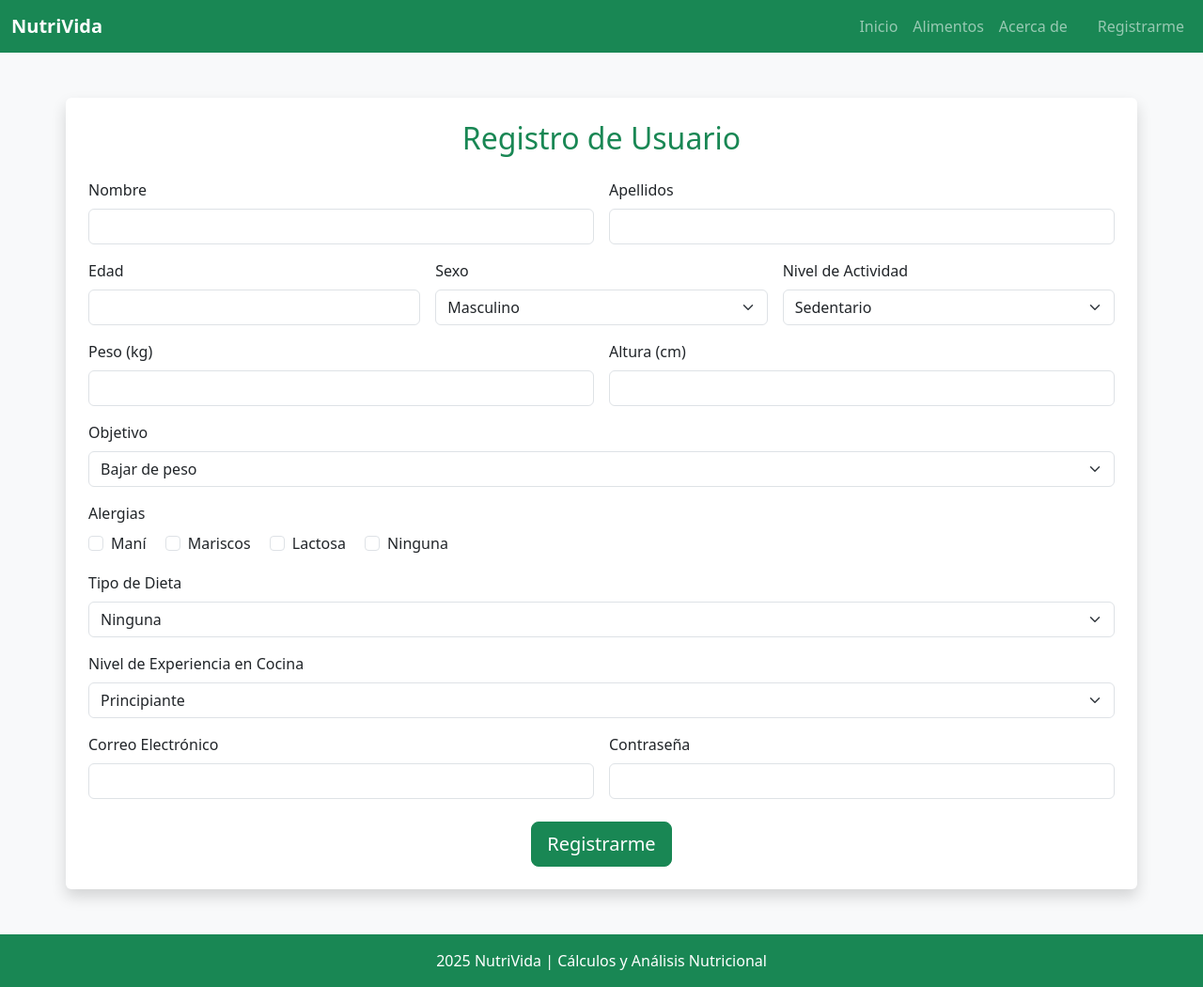
After one commit to LorettoMolina/nutiApp, a Flask app: page /registro in a window 1280 px wide. The commit adds this page. Shown: the whole page at 94% size. Run offline with Flask 3, Linux system fonts and the light colour scheme.

Commit message:
actualizacion

```diff
--- a/app.py
+++ b/app.py
@@ -1,18 +1,86 @@
-from flask import Flask, render_template
+from flask import Flask, render_template, request, redirect, url_for, flash, session
 
 app = Flask(__name__)
+app.secret_key = "clave_super_secreta_nutrivida"
+
+usuarios = {}
 
 @app.route('/')
 def inicio():
     return render_template('index.html')
 
+
+@app.route('/registro', methods=['GET', 'POST'])
+def registro():
+    if request.method == 'POST':
+        nombre = request.form.get('nombre')
+        apellidos = request.form.get('apellidos')
+        edad = request.form.get('edad')
+        sexo = request.form.get('sexo')
+        peso = request.form.get('peso')
+        altura = request.form.get('altura')
+        actividad = request.form.get('actividad')
+        objetivo = request.form.get('objetivo')
+        email = request.form.get('email').lower()
+        password = request.form.get('password')
+        alergias = request.form.getlist('alergias')
+        dieta = request.form.get('dieta')
+        experiencia = request.form.get('experiencia')
+
+        if email in usuarios:
+            flash("Este correo ya está registrado.", "danger")
+            return redirect(url_for('registro'))
+
+        usuarios[email] = {
+            "nombre": nombre,
+            "apellidos": apellidos,
+            "edad": edad,
+            "sexo": sexo,
+            "peso": peso,
+            "altura": altura,
+            "actividad": actividad,
+            "objetivo": objetivo,
+            "email": email,
+            "password": password,
+            "alergias": alergias,
+            "dieta": dieta,
+            "experiencia": experiencia
+        }
+
+        session['usuario'] = email
+        flash("Registro exitoso. ¡Bienvenido a NutriVida!", "success")
+        return redirect(url_for('perfil'))
+
+    return render_template('registro.html')
+
+
+@app.route('/perfil')
+def perfil():
+    if 'usuario' not in session:
+        flash("Inicia sesión o regístrate primero.", "warning")
+        return redirect(url_for('registro'))
+
+    email = session['usuario']
+    usuario = usuarios.get(email)
+    return render_template('perfil.html', usuario=usuario)
+
+
+@app.route('/logout')
+def logout():
+    session.pop('usuario', None)
+    flash("Sesión cerrada correctamente.", "info")
+    return redirect(url_for('inicio'))
+
+
 @app.route('/alimentos')
 def alimentos():
     return render_template('alimentos.html')
+
 
 @app.route('/acerca')
 def acerca():
     return render_template('acerca.html')
 
+
 if __name__ == '__main__':
     app.run(debug=True)
--- a/templates/base.html
+++ b/templates/base.html
@@ -6,50 +6,46 @@
     <title>NutriVida - Aplicación Nutricional</title>
     <link href="https://cdn.jsdelivr.net/npm/bootstrap@5.3.8/dist/css/bootstrap.min.css" rel="stylesheet" integrity="sha384-sRIl4kxILFvY47J16cr9ZwB07vP4J8+LH7qKQnuqkuIAvNWLzeN8tE5YBujZqJLB" crossorigin="anonymous">
 </head>
-
-<body class="bg-light">
-
+<body class="bg-light d-flex flex-column min-vh-100">
 
 <nav class="navbar navbar-expand-lg navbar-dark bg-success">
     <div class="container-fluid">
-        <a class="navbar-brand fw-bold" href="/"> NutriVida</a>
+        <a class="navbar-brand fw-bold" href="{{ url_for('inicio') }}">NutriVida</a>
         <button class="navbar-toggler" type="button" data-bs-toggle="collapse" data-bs-target="#menu">
             <span class="navbar-toggler-icon"></span>
         </button>
 
         <div class="collapse navbar-collapse" id="menu">
             <ul class="navbar-nav ms-auto">
+                <li class="nav-item"><a class="nav-link" href="{{ url_for('inicio') }}">Inicio</a></li>
+                <li class="nav-item"><a class="nav-link" href="{{ url_for('alimentos') }}">Alimentos</a></li>
+                <li class="nav-item"><a class="nav-link" href="{{ url_for('acerca') }}">Acerca de</a></li>
 
-                <li class="nav-item"><a class="nav-link" href="/">Inicio</a></li>
-
-
-                <li class="nav-item dropdown">
-                    <a class="nav-link dropdown-toggle" href="#" id="calculadorasMenu" role="button" data-bs-toggle="dropdown">
-                        Calculadoras
-                    </a>
-                    <ul class="dropdown-menu dropdown-menu-end" aria-labelledby="calculadorasMenu">
-                        <li><a class="dropdown-item" href="/imc">Índice de Masa Corporal (IMC)</a></li>
-                        <li><a class="dropdown-item" href="/tmb">Tasa Metabólica Basal (TMB)</a></li>
-                        <li><a class="dropdown-item" href="/gct">Gasto Calórico Total (GCT)</a></li>
-                        <li><a class="dropdown-item" href="/pesoideal">Peso Corporal Ideal</a></li>
-                        <li><a class="dropdown-item" href="/macronutrientes">Macronutrientes</a></li>
-                    </ul>
-                </li>
-
-
-                <li class="nav-item"><a class="nav-link" href="/analizador">Analizador de Recetas</a></li>
-
-                <li class="nav-item"><a class="nav-link" href="/acerca">Acerca de</a></li>
+                {% if session.get('usuario') %}
+                    <li class="nav-item"><a class="nav-link" href="{{ url_for('perfil') }}">Perfil</a></li>
+                    <li class="nav-item"><a class="nav-link" href="{{ url_for('logout') }}">Cerrar sesión</a></li>
+                {% else %}
+                    <li class="nav-item"><a class="nav-link btn btn-outline ms-3" href="{{ url_for('registro') }}">Registrarme</a></li>
+                {% endif %}
             </ul>
         </div>
     </div>
 </nav>
 
+<div class="container my-5 p-4 bg-white rounded shadow">
+    {% with messages = get_flashed_messages(with_categories=true) %}
+      {% if messages %}
+        {% for category, message in messages %}
+          <div class="alert alert-{{ category }} alert-dismissible fade show" role="alert">
+            {{ message }}
+            <button type="button" class="btn-close" data-bs-dismiss="alert"></button>
+          </div>
+        {% endfor %}
+      {% endif %}
+    {% endwith %}
 
-<div class="container my-5 p-4 bg-white rounded shadow">
     {% block contenido %}{% endblock %}
 </div>
-
 
 <footer class="text-center text-white bg-success py-3 mt-auto">
      2025 NutriVida | Cálculos y Análisis Nutricional
--- a/templates/index.html
+++ b/templates/index.html
@@ -1,5 +1,4 @@
 {% extends "base.html" %}
-
 {% block contenido %}
 <div class="text-center mb-5">
     <h1 class="text-success mb-4">Bienvenido a <strong>NutriVida</strong></h1>
@@ -8,7 +7,6 @@
         hábitos alimenticios, y consejos para mantener una dieta equilibrada.
     </p>
 </div>
-
 
 <div class="row text-center">
     <div class="col-md-4 mb-4">
@@ -31,6 +29,6 @@
 </div>
 
 <div class="text-center mt-5">
-    <a href="/alimentos" class="btn btn-success btn-lg">Explorar alimentos saludables</a>
+    <a href="{{ url_for('alimentos') }}" class="btn btn-success btn-lg me-2">Explorar alimentos saludables</a>
 </div>
 {% endblock %}
--- /dev/null
+++ b/templates/registro.html
@@ -0,0 +1,120 @@
+{% extends "base.html" %}
+{% block contenido %}
+
+<h2 class="text-center text-success mb-4">Registro de Usuario</h2>
+
+<form method="POST" class="row g-3">
+
+  <div class="col-md-6">
+    <label class="form-label">Nombre</label>
+    <input type="text" name="nombre" class="form-control" required>
+  </div>
+
+  <div class="col-md-6">
+    <label class="form-label">Apellidos</label>
+    <input type="text" name="apellidos" class="form-control">
+  </div>
+
+  <div class="col-md-4">
+    <label class="form-label">Edad</label>
+    <input type="number" name="edad" class="form-control">
+  </div>
+
+  <div class="col-md-4">
+    <label class="form-label">Sexo</label>
+    <select name="sexo" class="form-select">
+      <option>Masculino</option>
+      <option>Femenino</option>
+      <option>Otro</option>
+    </select>
+  </div>
+
+  <div class="col-md-4">
+    <label class="form-label">Nivel de Actividad</label>
+    <select name="actividad" class="form-select">
+      <option>Sedentario</option>
+      <option>Ligero</option>
+      <option>Moderado</option>
+      <option>Activo</option>
+      <option>Muy activo</option>
+    </select>
+  </div>
+
+  <div class="col-md-6">
+    <label class="form-label">Peso (kg)</label>
+    <input type="number" name="peso" class="form-control">
+  </div>
+
+  <div class="col-md-6">
+    <label class="form-label">Altura (cm)</label>
+    <input type="number" name="altura" class="form-control">
+  </div>
+
+  <div class="col-12">
+    <label class="form-label">Objetivo</label>
+    <select name="objetivo" class="form-select">
+      <option>Bajar de peso</option>
+      <option>Aumentar masa muscular</option>
+      <option>Mantener peso</option>
+      <option>Mejorar digestión</option>
+      <option>Controlar condición (diabetes, hipertensión, etc.)</option>
+    </select>
+  </div>
+
+  <div class="col-12">
+    <label class="form-label">Alergias</label><br>
+    <div class="form-check form-check-inline">
+      <input class="form-check-input" type="checkbox" name="alergias" value="Maní">
+      <label class="form-check-label">Maní</label>
+    </div>
+    <div class="form-check form-check-inline">
+      <input class="form-check-input" type="checkbox" name="alergias" value="Mariscos">
+      <label class="form-check-label">Mariscos</label>
+    </div>
+    <div class="form-check form-check-inline">
+      <input class="form-check-input" type="checkbox" name="alergias" value="Lactosa">
+      <label class="form-check-label">Lactosa</label>
+    </div>
+    <div class="form-check form-check-inline">
+      <input class="form-check-input" type="checkbox" name="alergias" value="Ninguna">
+      <label class="form-check-label">Ninguna</label>
+    </div>
+</div>
+
+
+  <div class="col-12">
+    <label class="form-label">Tipo de Dieta</label>
+    <select name="dieta" class="form-select">
+      <option>Ninguna</option>
+      <option>Vegana</option>
+      <option>Vegetariana</option>
+      <option>Keto</option>
+      <option>Mediterránea</option>
+    </select>
+  </div>
+
+  <div class="col-12">
+    <label class="form-label">Nivel de Experiencia en Cocina</label>
+    <select name="experiencia" class="form-select">
+      <option>Principiante</option>
+      <option>Intermedio</option>
+      <option>Chef aficionado</option>
+    </select>
+  </div>
+
+  <div class="col-md-6">
+    <label class="form-label">Correo Electrónico</label>
+    <input type="email" name="email" class="form-control" required>
+  </div>
+
+  <div class="col-md-6">
+    <label class="form-label">Contraseña</label>
+    <input type="password" name="password" class="form-control" required>
+  </div>
+
+  <div class="col-12 text-center mt-4">
+    <button type="submit" class="btn btn-success btn-lg">Registrarme</button>
+  </div>
+</form>
+
+{% endblock %}
```
Also changed, not shown: templates/perfil.html (added, +24 -0 lines).
